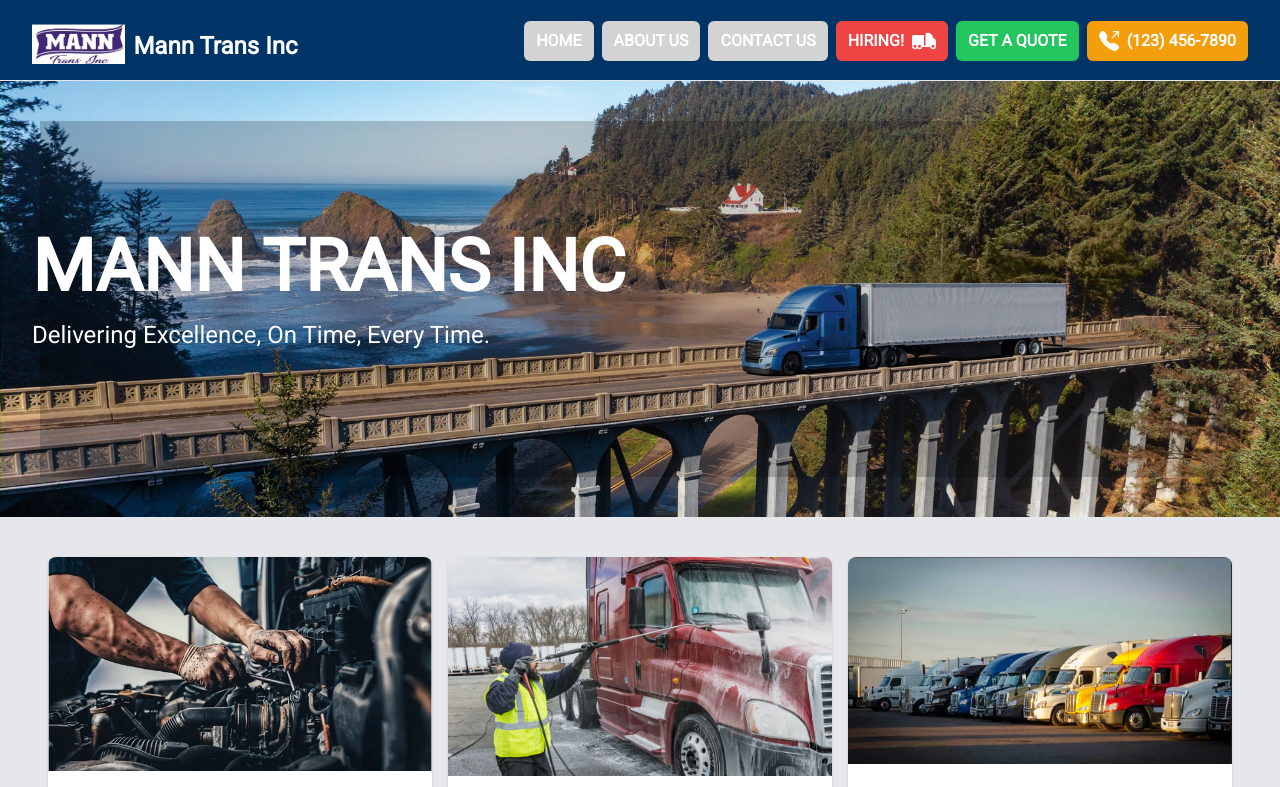
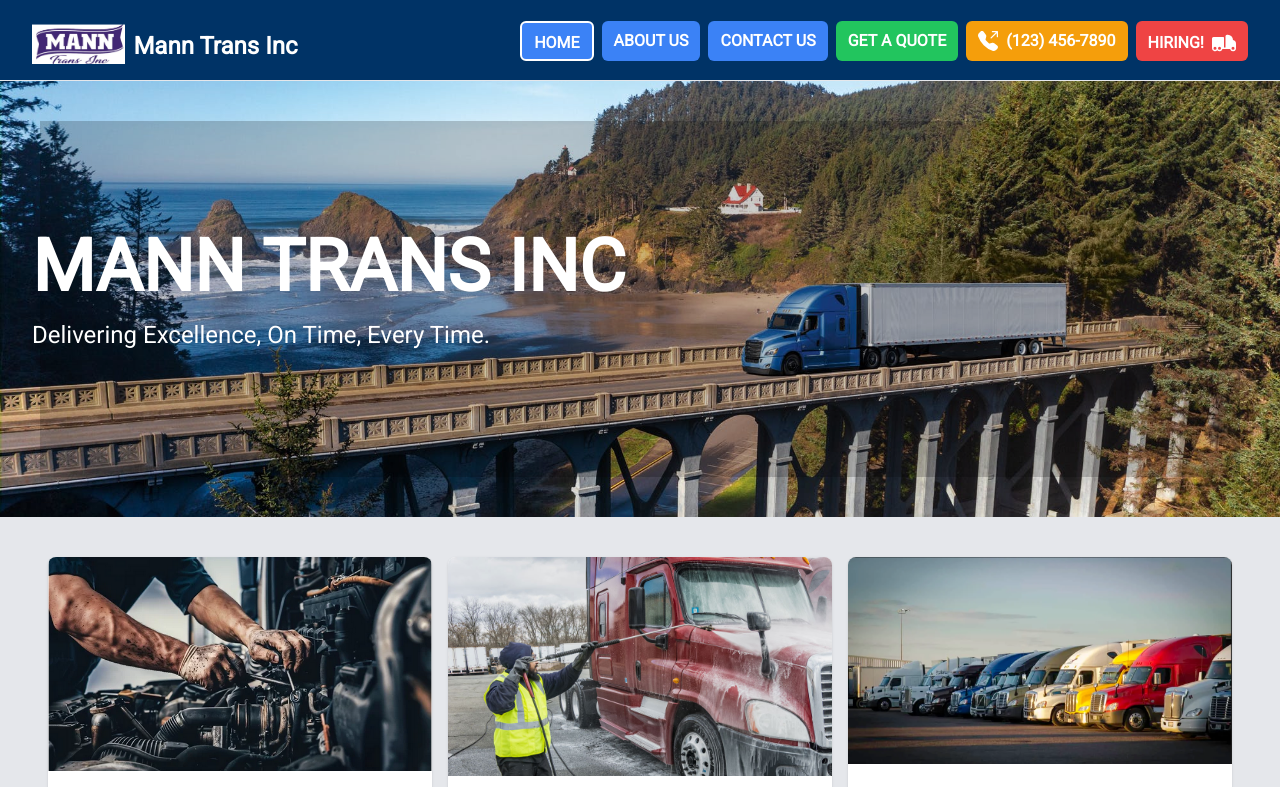
Before and after one commit to Ashish-k-Gupta/Fu-kingReact, a React (Vite) app: page / in a window 1280 px wide. Shown: the top 787 px of the page. Built offline with nearby package versions, Linux system fonts and the light colour scheme.

Commit message:
Added active button functionality

```diff
--- a/src/components/Navbar.jsx
+++ b/src/components/Navbar.jsx
@@ -1,41 +1,59 @@
 import React from 'react';
-import { Link } from 'react-router-dom';
+import { NavLink } from 'react-router-dom';
 import logo from '../assets/images/tablogo.png';
-import { PiTruckTrailerFill} from "react-icons/pi";
+import { PiTruckTrailerFill } from "react-icons/pi";
 import { BsFillTelephoneOutboundFill } from 'react-icons/bs';
 
 const Navbar = () => {
+  const linkClass = ({ isActive }) =>
+    isActive
+      ? 'text-white border-2 border-white rounded-md px-3 pt-2 font-semibold'
+      : 'text-white rounded-md px-3 pt-2 font-semibold';
+
   return (
     <nav className="bg-[#003366] border-b">
       <div className="mx-auto max-w-7xl px-2 sm:px-6 lg:px-8">
         <div className="flex h-20 items-center justify-between">
-          <div className="flex flex-1 items-center justify-center md:items-stretch md:justify-start ">
-            <Link className="flex flex-shrink-0 items-center mr-4" to="/">
+          <div className="flex flex-1 items-center justify-center md:items-stretch md:justify-start">
+            <NavLink className="flex flex-shrink-0 items-center mr-4" to="/">
               <img className='w-auto mb-7' style={{ height: '75px' }} src={logo} alt='Mann Trans Logo' />
               <span className='hidden md:block text-white text-2xl font-bold ml-2 mt-3'>
                 Mann Trans Inc
               </span>
-            </Link>
+            </NavLink>
 
             <div className="md:ml-auto">
-             <div className="flex space-x-2 mt-8">
-            <Link to="/" className='text-white bg-[#d3d3d3] hover:bg-[#b0b0b0] hover:text-white rounded-md px-3 py-2 font-semibold'>HOME</Link>
-            <Link to="/about" className='text-white bg-[#d3d3d3] hover:bg-[#b0b0b0] hover:text-white rounded-md px-3 py-2 font-semibold'>ABOUT US</Link>
-            <Link to="/contact" className='text-white bg-[#d3d3d3] hover:bg-[#b0b0b0] hover:text-white rounded-md px-3 py-2 font-semibold'>CONTACT US</Link>
-            <Link to="/hiring" className='flex items-center text-white bg-red-500 hover:bg-red-600 hover:text-white rounded-md px-3 py-2 font-semibold'>
-              <span className="mr-2">HIRING!</span>
-               <PiTruckTrailerFill size={24} color="white" />
-             </Link>
-            <Link to="/requestQuote" className='text-white bg-green-500 hover:bg-green-600 hover:text-white rounded-md px-3 py-2 font-semibold'>GET A QUOTE</Link>
-            <Link to="tel:+1234567890" className="flex items-center space-x-2 text-white bg-customYellow hover:text-red-500 rounded-md px-3 py-2 font-semibold ml-15 ">
-          <BsFillTelephoneOutboundFill size={20} color="currentColor" />
-          <span>(123) 456-7890</span>
-        </Link>
+              <div className="flex space-x-2 mt-8">
+                <NavLink to="/" className={({ isActive }) =>
+                    `${linkClass({ isActive })} bg-blue-500 hover:bg-blue-600`
+                  }>HOME</NavLink>
+                <NavLink to="/about" className={({ isActive }) =>
+                    `${linkClass({ isActive })} bg-blue-500 hover:bg-blue-600`
+                  }>ABOUT US</NavLink>
+                <NavLink to="/contact" className={({ isActive }) =>
+                    `${linkClass({ isActive })} bg-blue-500 hover:bg-blue-600`
+                  }>CONTACT US</NavLink>
 
+                <NavLink
+                  to="/requestQuote"
+                  className={({ isActive }) =>
+                    `${linkClass({ isActive })} bg-green-500 hover:bg-green-600`
+                  }
+                >
+                  GET A QUOTE
+                </NavLink>
+
+                <NavLink to="tel:+1234567890" className="flex items-center space-x-2 text-white bg-customYellow hover:text-red-500 rounded-md px-3 py-2 font-semibold ml-15">
+                  <BsFillTelephoneOutboundFill size={20} color="currentColor" />
+                  <span>(123) 456-7890</span>
+                </NavLink>
+
+                <NavLink to="/hiring" className={({ isActive }) => `${linkClass({ isActive })} bg-red-500 hover:bg-red-600 flex items-center pb-1`}>
+                  <span className="mr-2">HIRING!</span>
+                  <PiTruckTrailerFill size={24} color="white" />
+                </NavLink>
+              </div>
             </div>
-            </div>
-
-
           </div>
         </div>
       </div>
--- a/src/pages/RequestQuote.jsx
+++ b/src/pages/RequestQuote.jsx
@@ -8,9 +8,9 @@
       <div className="relative h-[200px] text-[#212529] text-4xl font-bold p-8 flex flex-col items-center justify-center bg-[#e2ecf1]">
         <h2 className="mb-4 text-center">Looking for Reliable Trucking Solutions?</h2>
         <div className="flex items-center justify-center space-x-2">
-      <h2 className="text-blue-500 text-lg">Give Us A Call</h2>
+      <h2 className="text-blue-500 text-2xl">Give Us A Call</h2>
       <BsFillTelephoneFill className="text-blue-500 text-lg" />
-      <h2 className="text-blue-500 text-lg">+1 123-456-789</h2>
+      <h2 className="text-blue-500 text-2xl">+1 123-456-789</h2>
     </div>
       </div>
 
```
